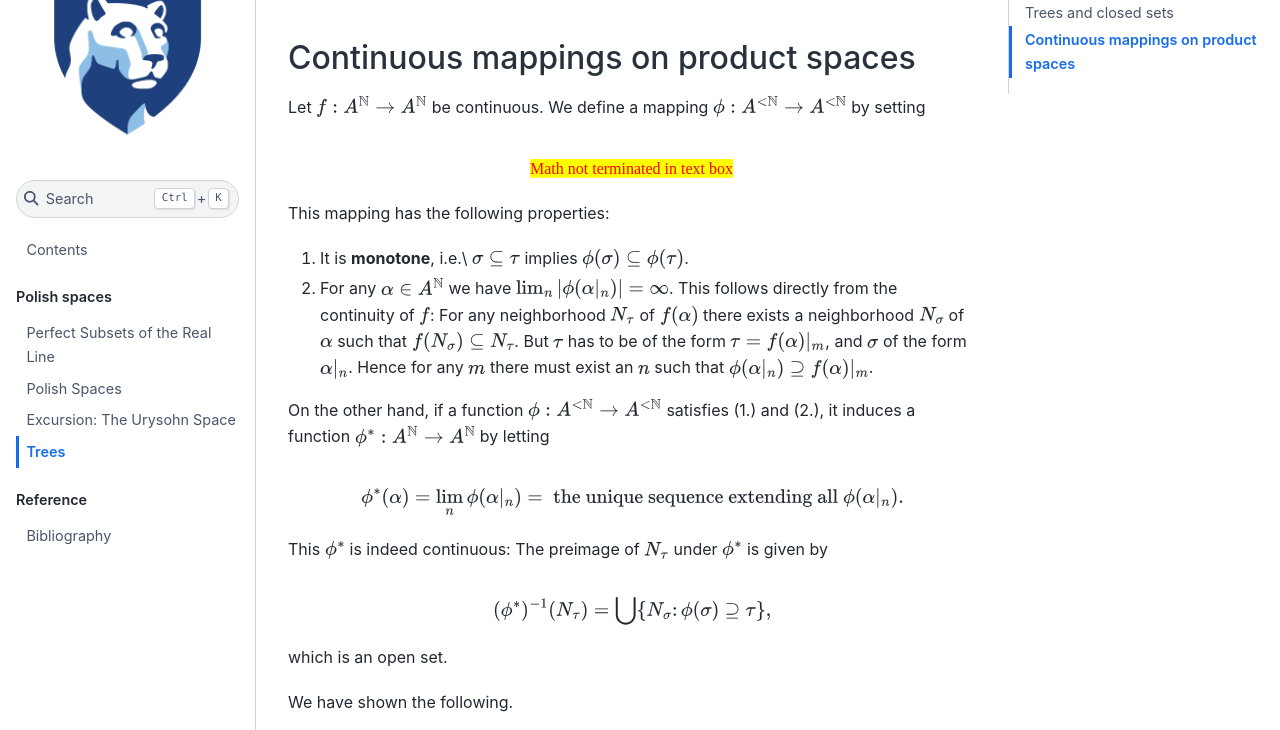
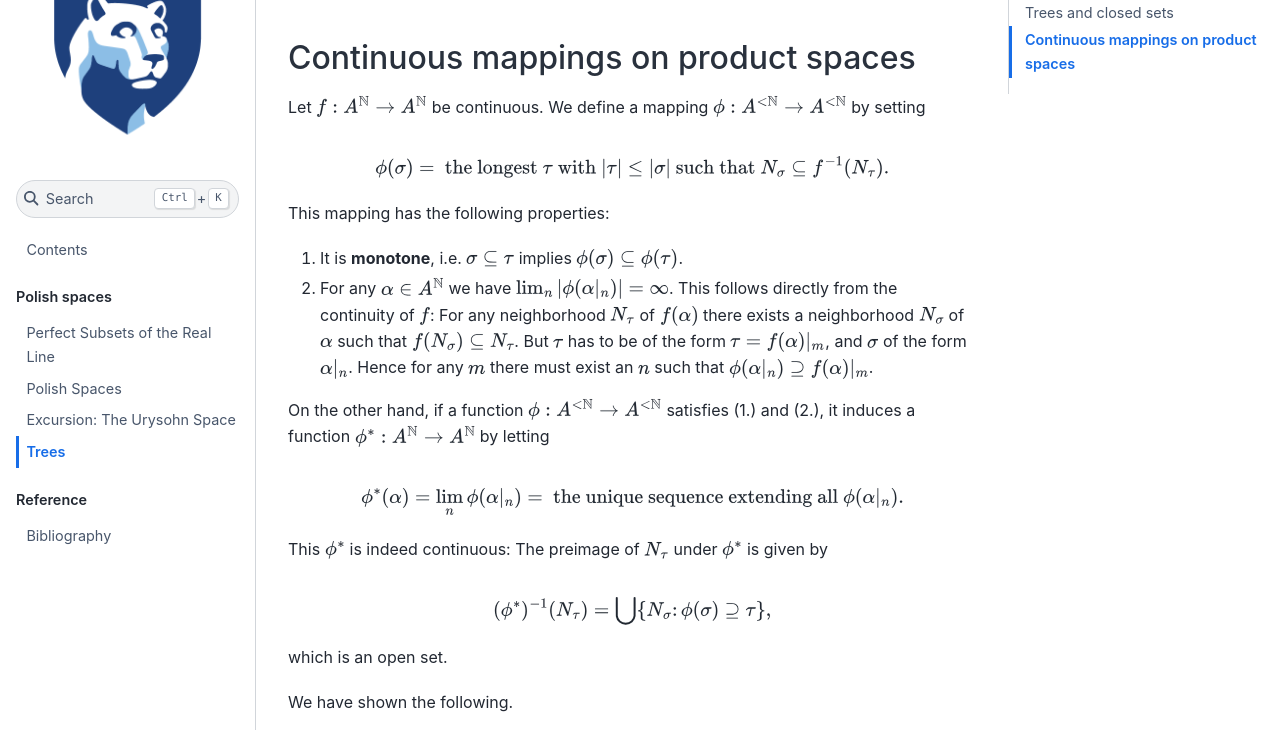
Before and after one commit to 28left/descriptive_set_theory, a Jupyter Book: the page built from trees.md, in a window 1280 px wide and 900 px high, scrolled down 3047 px, cut to the strip 105-835 px from the top of the window. Built offline with Jupyter Book 1.0.4 settings and Sphinx 7.4.7 and the Sphinx Book theme 1.1.4, drawn with Linux system fonts in a browser that asks for light colours.

Commit message:
fixed typo

```diff
--- a/trees.md
+++ b/trees.md
@@ -171,12 +171,12 @@ For the other direction, suppose $F = [T]$. Let $\alpha \in A^\Nat \setminus F$.
 
 Let $f: A^\Nat \to A^\Nat$ be continuous. We define a mapping $\phi: \Str[A] \to \Str[A]$ by setting
 \begin{equation*}
-	\phi(\sigma) = \text{ the longest $\tau$ with $|\tau| \leq |\sigma| such that } \Cyl{\sigma} \subseteq f^{-1}(\Cyl{\tau}).
+	\phi(\sigma) = \text{ the longest $\tau$ with $|\tau| \leq |\sigma|$ such that } \Cyl{\sigma} \subseteq f^{-1}(\Cyl{\tau}).
 \end{equation*}
 
 This mapping has the following properties:
 
-1. It is **monotone**, i.e.\ $\sigma \Sleq \tau$ implies $\phi(\sigma) \Sleq \phi(\tau)$.
+1. It is **monotone**, i.e. $\sigma \Sleq \tau$ implies $\phi(\sigma) \Sleq \phi(\tau)$.
 2. For any $\alpha \in A^\Nat$ we have $\lim_n |\phi(\alpha\Rest{n})| = \infty$.
 This follows directly from the continuity of $f$: For any neighborhood $\Cyl{\tau}$ of $f(\alpha)$ there exists a neighborhood $\Cyl{\sigma}$ of $\alpha$ such that $f(\Cyl{\sigma}) \subseteq \Cyl{\tau}$. But $\tau$ has to be of the form $\tau = f(\alpha)\Rest{m}$, and $\sigma$ of the form $\alpha\Rest{n}$. Hence for any $m$ there must exist an $n$ such that $\phi(\alpha\Rest{n}) \Sgeq f(\alpha)\Rest{m}$.
 
```
